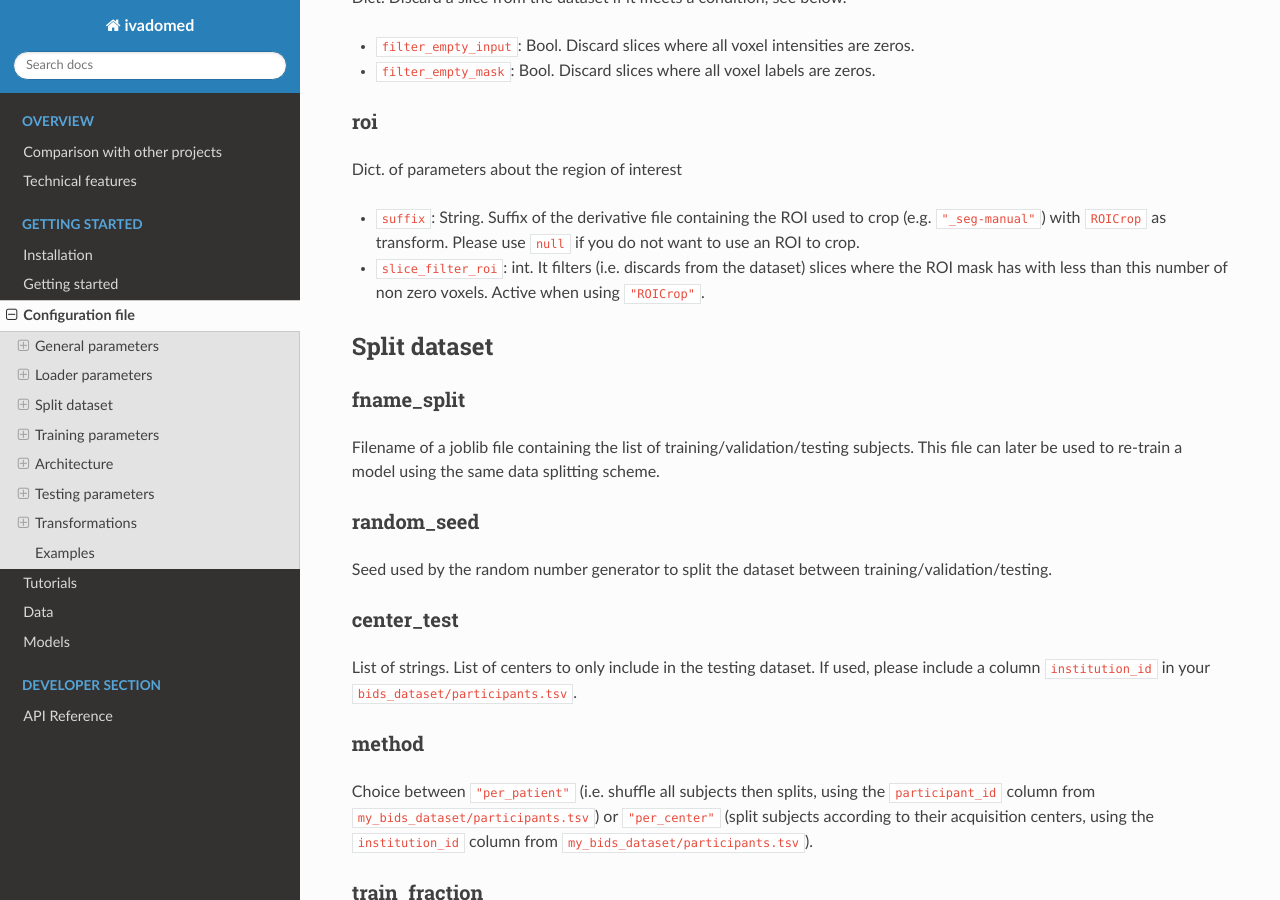
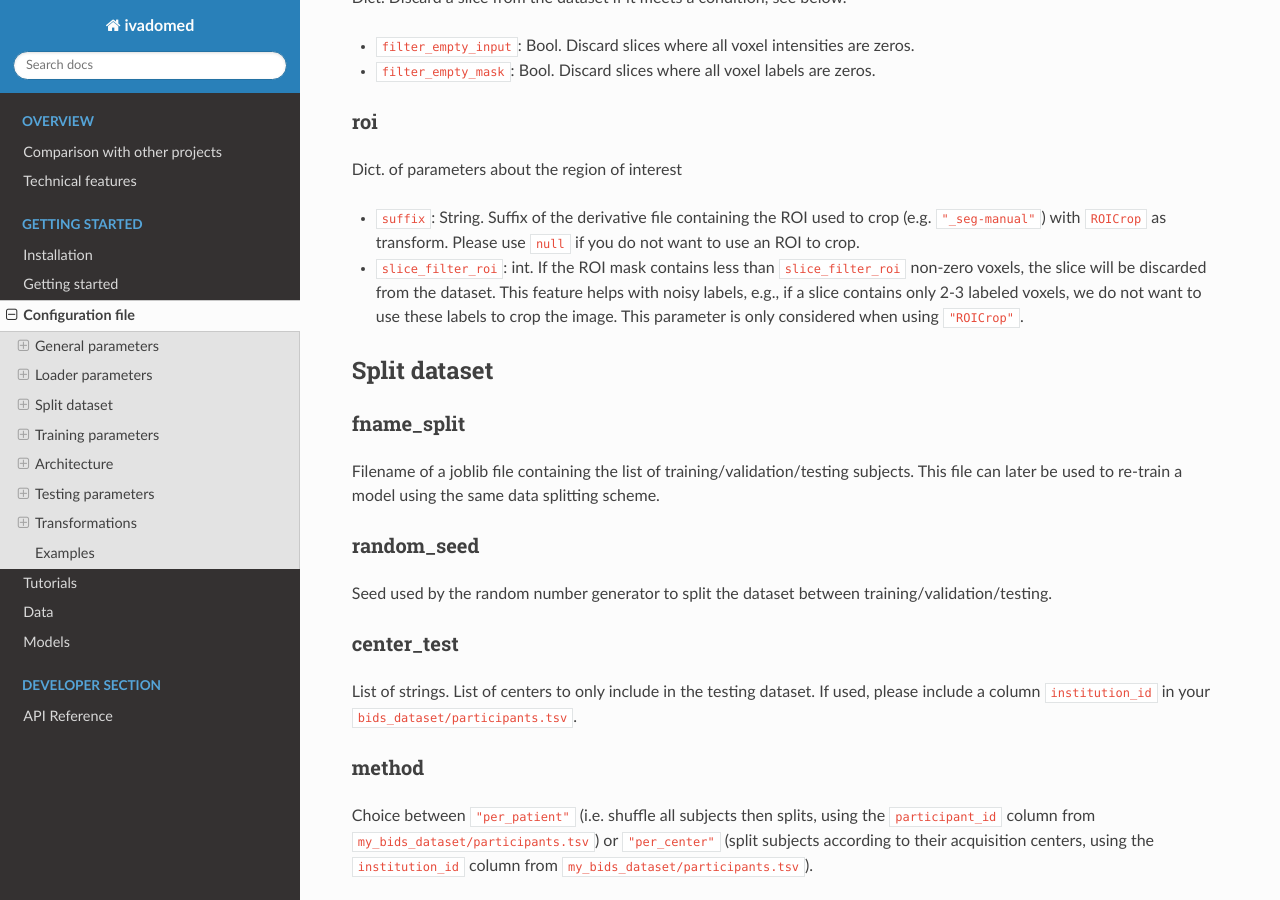
Before and after one commit to ivadomed/ivadomed, a Sphinx documentation site: the page built from docs/source/configuration_file.md, in a window 1280 px wide and 900 px high, scrolled down 1439 px. Built offline with Sphinx 7.4.7 and the Read the Docs theme 2.0.0, drawn with Linux system fonts in a browser that asks for light colours.

Commit message:
Update docs/source/configuration_file.md
Co-authored-by: Julien Cohen-Adad <jcohen@polymtl.ca>

```diff
--- a/docs/source/configuration_file.md
+++ b/docs/source/configuration_file.md
@@ -42,7 +42,7 @@ Dict. Discard a slice from the dataset if it meets a condition, see below.
 #### roi
 Dict. of parameters about the region of interest
 - `suffix`: String. Suffix of the derivative file containing the ROI used to crop (e.g. `"_seg-manual"`) with `ROICrop` as transform. Please use `null` if you do not want to use an ROI to crop.
-- `slice_filter_roi`: int. It filters (i.e. discards from the dataset) slices where the ROI mask has with less than this number of non zero voxels. Active when using `"ROICrop"`.
+- `slice_filter_roi`: int. If the ROI mask contains less than `slice_filter_roi` non-zero voxels, the slice will be discarded from the dataset. This feature helps with noisy labels, e.g., if a slice contains only 2-3 labeled voxels, we do not want to use these labels to crop the image. This parameter is only considered when using `"ROICrop"`.
 
 ## Split dataset
 
```
